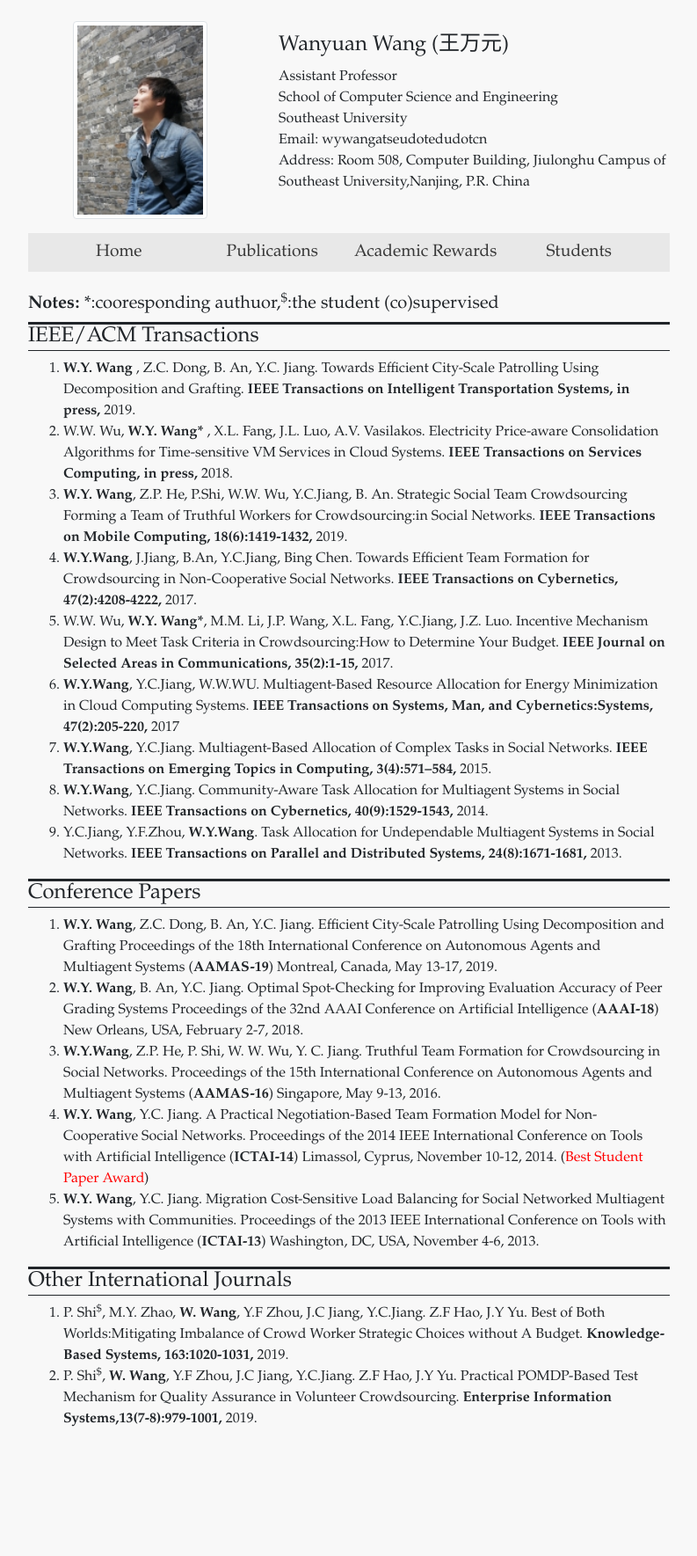
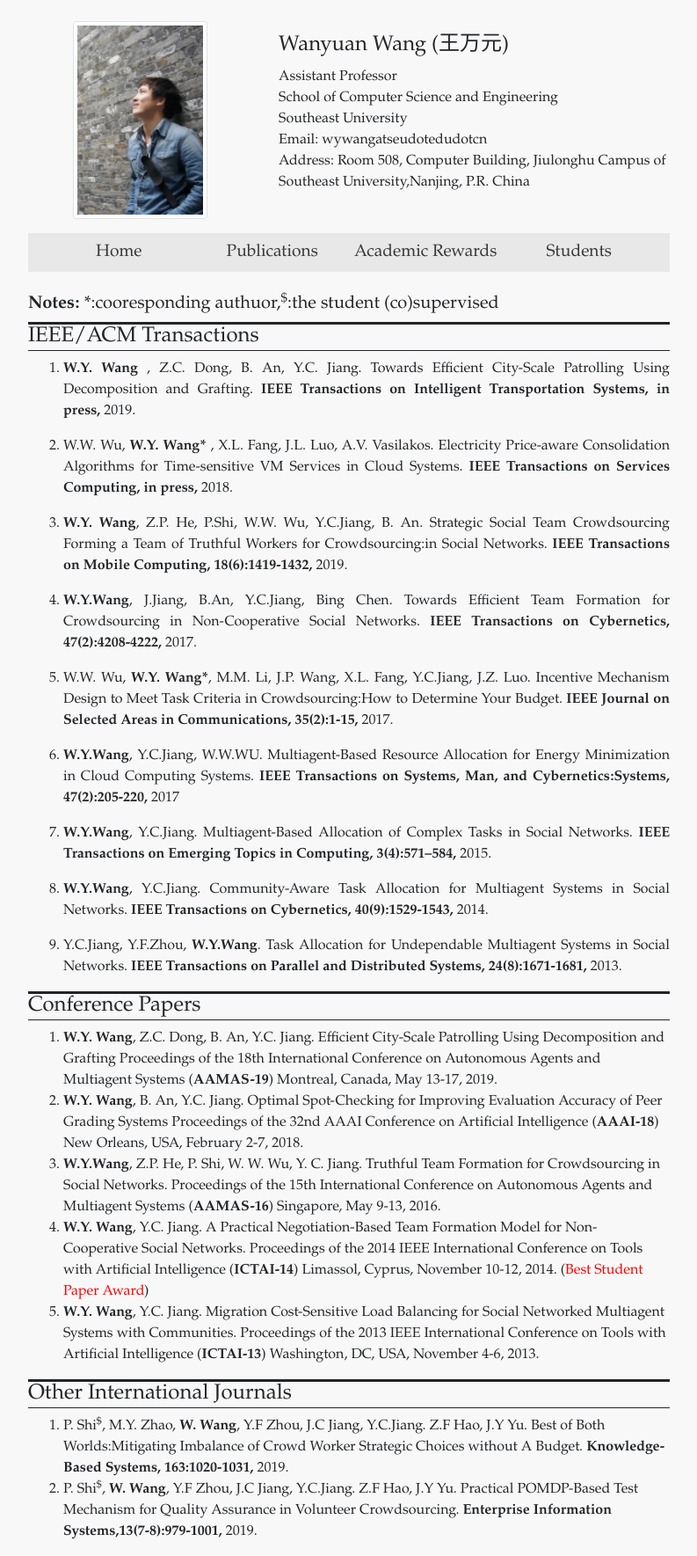
Before and after one commit to wanyuanwang/wanyuanwang.github.io, a Jekyll site: the page built from publications.html, in a window 1280 px wide. Shown: the whole page at 88% size, without its empty margins (243-1036 px from the left). Built offline with Jekyll 4.4.1, drawn with Linux system fonts in a browser that asks for light colours; before the commit the page ends 1641 px from its top, so only the background shows below that.

Commit message:
Update publications.html

```diff
--- a/publications.html
+++ b/publications.html
@@ -7,7 +7,7 @@ layout: default
         <h4 style="border-top:3px solid; border-bottom:1px solid; ">IEEE/ACM Transactions</h4>
         <ol>
             {% for item in site.data.ieee_acm_transactions_papers %}
-                <li> {{item.authors}} {{item.title}} <b>{{item.journal}}</b> {{item.date}} </li>
+                <li> <p style=text-align:justify> {{item.authors}} {{item.title}} <b>{{item.journal}}</b> {{item.date}} </p> </li>
             {% endfor %}
         </ol>
         <h4 style="border-top:3px solid; border-bottom:1px solid; ">Conference Papers</h4>
```
